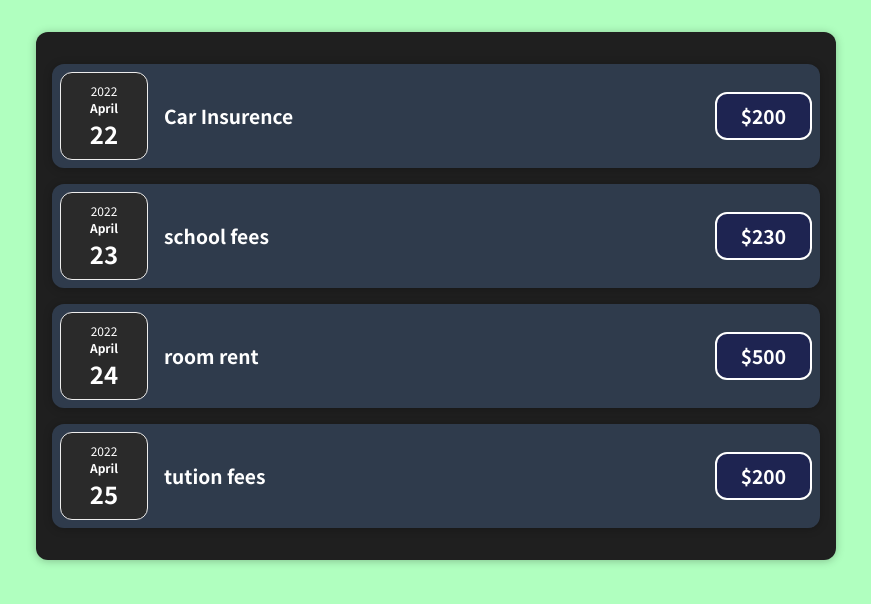
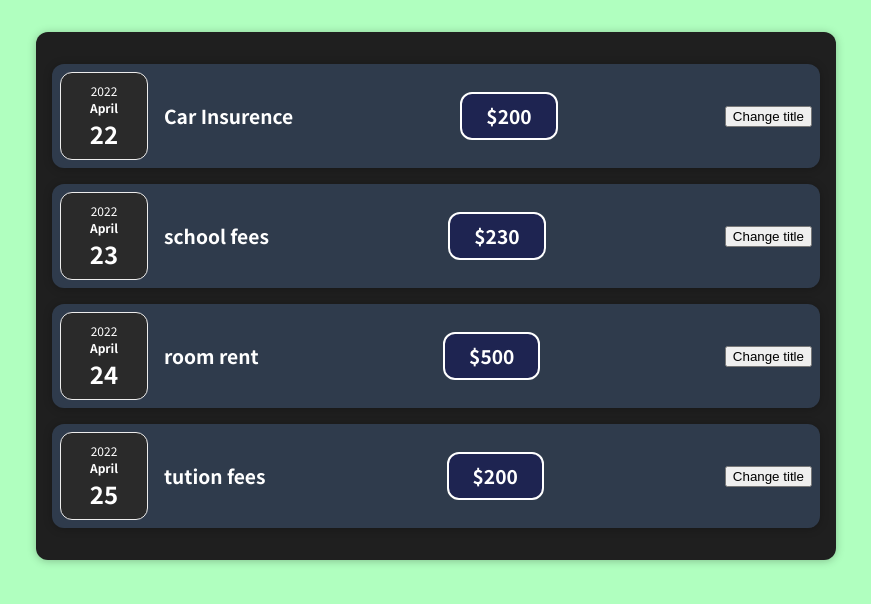
Before and after one commit to srikanthsoft2001/expense_tracker_application, a React (Create React App) app: page / in a window 1280 px wide. Shown: the top 604 px of the page, without its empty margins (204-1075 px from the left). Built offline with nearby package versions, Linux system fonts and the light colour scheme; the HTML template or start-up script is replaced by a standard one.

Commit message:
lect 11 - state

```diff
--- a/src/components/Expenses/ExpenseItem.js
+++ b/src/components/Expenses/ExpenseItem.js
@@ -1,16 +1,25 @@
 // write the boiler plate
 // import the css
+import React, { useState } from "react";
 import "./ExpenseItem.css";
 import ExpenseDate from "./ExpenseDate.js";
 import Card from "../UI/Card.js";
 
 const ExpenseItem = (props) => {
+  const [title, setTitle] = useState(props.title);
+
+  const clickHandler = () => {
+    setTitle("New Title");
+    // alert("clicked!");
+  };
+
   return (
     <Card className="expense-item">
       <ExpenseDate date={props.date} />
       <div className="expense-item__description">
-        <div>{props.title}</div>
+        <div>{title}</div>
         <div className="expense-item__price">${props.amount}</div>
+        <button onClick={clickHandler}>Change title</button>
       </div>
     </Card>
   );
```
